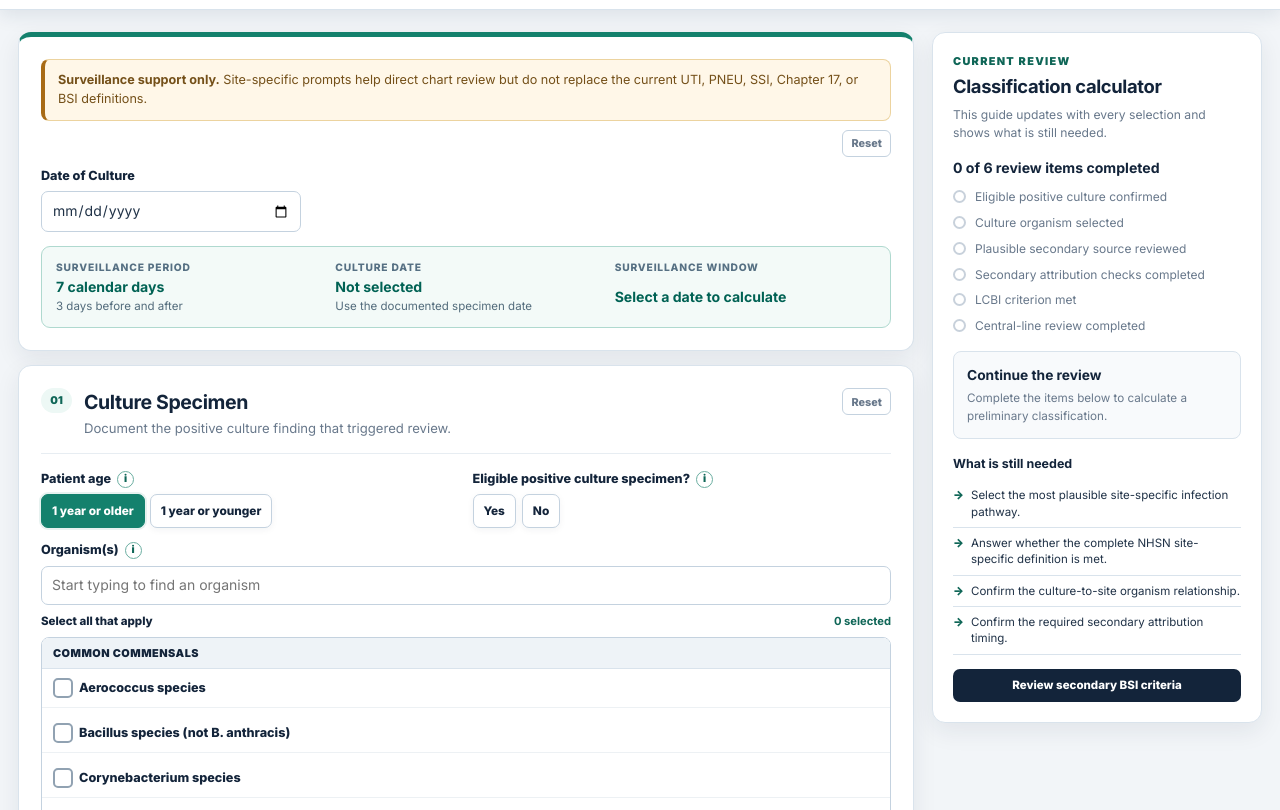
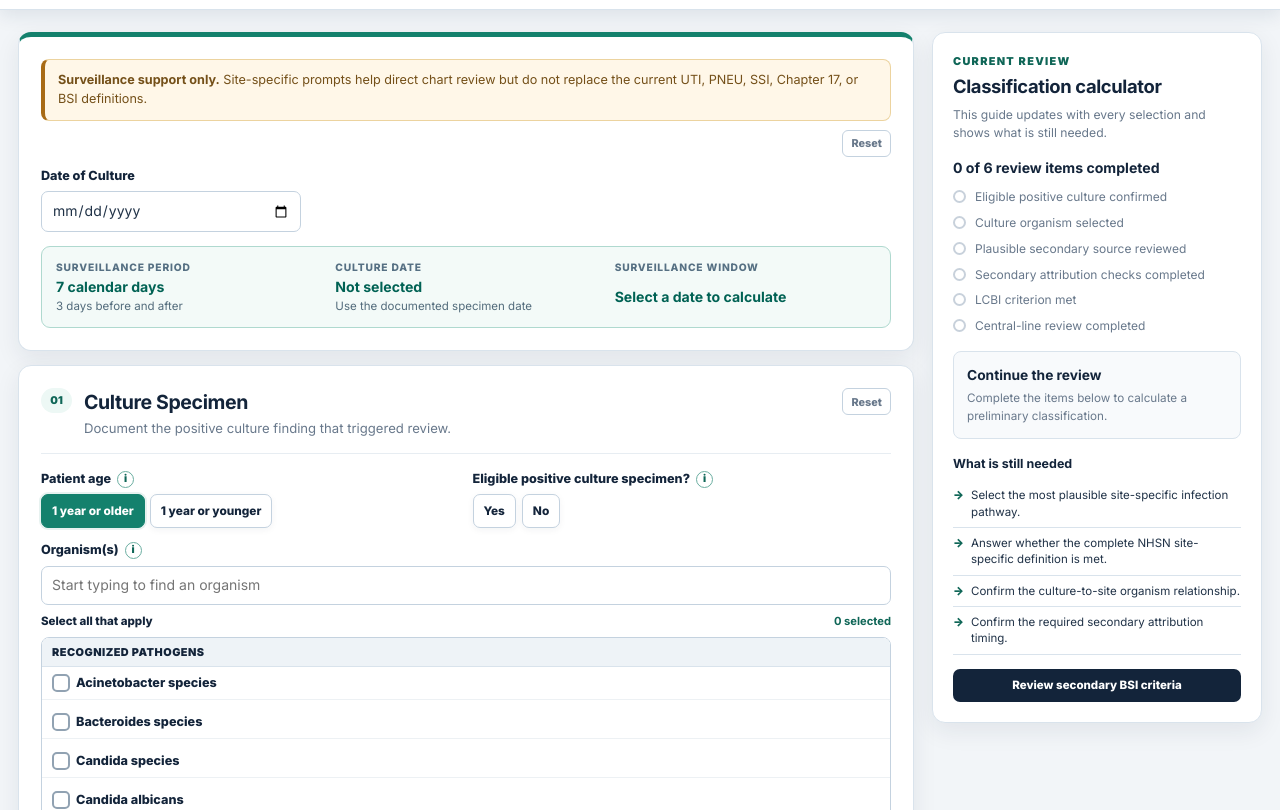
Before and after one commit to NurseChantel/CLABSI-NHSN-REVIEW, a plain HTML site: page index.html in a window 1280 px wide. Shown: the part 133-943 px from the top of the page. Drawn offline with Linux system fonts and the light colour scheme.

Commit message:
Reorder and compact organism list

```diff
--- a/index.html
+++ b/index.html
@@ -139,16 +139,6 @@
             <span class="selected-organisms-empty">No organisms selected</span>
           </div>
           <select id="organismName" class="visually-hidden" multiple tabindex="-1" aria-hidden="true">
-            <optgroup label="Common Commensals">
-              <option value="Aerococcus species">Aerococcus species</option>
-              <option value="Bacillus species (not B. anthracis)">Bacillus species (not B. anthracis)</option>
-              <option value="Corynebacterium species">Corynebacterium species</option>
-              <option value="Cutibacterium species">Cutibacterium species</option>
-              <option value="Micrococcus species">Micrococcus species</option>
-              <option value="Rhodococcus species">Rhodococcus species</option>
-              <option value="Staphylococcus, coagulase negative">Staphylococcus, coagulase negative</option>
-              <option value="Viridans group streptococci">Viridans group streptococci</option>
-            </optgroup>
             <optgroup label="Recognized pathogens">
               <option value="Acinetobacter species">Acinetobacter species</option>
               <option value="Bacteroides species">Bacteroides species</option>
@@ -172,6 +162,16 @@
               <option value="Stenotrophomonas maltophilia">Stenotrophomonas maltophilia</option>
               <option value="Streptococcus agalactiae">Streptococcus agalactiae</option>
               <option value="Streptococcus pneumoniae">Streptococcus pneumoniae</option>
+            </optgroup>
+            <optgroup label="Common Commensals">
+              <option value="Aerococcus species">Aerococcus species</option>
+              <option value="Bacillus species (not B. anthracis)">Bacillus species (not B. anthracis)</option>
+              <option value="Corynebacterium species">Corynebacterium species</option>
+              <option value="Cutibacterium species">Cutibacterium species</option>
+              <option value="Micrococcus species">Micrococcus species</option>
+              <option value="Rhodococcus species">Rhodococcus species</option>
+              <option value="Staphylococcus, coagulase negative">Staphylococcus, coagulase negative</option>
+              <option value="Viridans group streptococci">Viridans group streptococci</option>
             </optgroup>
           </select>
         </div>
--- a/style.css
+++ b/style.css
@@ -295,12 +295,12 @@ input[type="text"]:focus,input[type="date"]:focus,select:focus{border-color:var(
 .organism-selection-heading{display:flex;align-items:center;justify-content:space-between;gap:10px;margin:2px 0 7px;color:var(--navy);font-size:.72rem;font-weight:800}
 .organism-selection-heading strong{color:var(--green-dark);font-size:.7rem}
 .organism-checklist{max-height:270px;overflow-y:auto;border:1px solid var(--border-dark);border-radius:8px;background:#fff}
-.organism-checklist-group-title{position:sticky;top:0;z-index:1;padding:7px 11px;border-bottom:1px solid var(--border);background:#eef3f7;color:var(--navy);font-size:.68rem;font-weight:900;letter-spacing:.045em;text-transform:uppercase}
-.organism-checklist-option{display:flex;align-items:center;gap:10px;min-height:39px;padding:7px 11px;border-bottom:1px solid #edf1f4;color:var(--text);cursor:pointer}
+.organism-checklist-group-title{position:sticky;top:0;z-index:1;padding:6px 10px;border-bottom:1px solid var(--border);background:#eef3f7;color:var(--navy);font-size:.68rem;font-weight:900;letter-spacing:.045em;text-transform:uppercase}
+.organism-checklist-option{display:flex;align-items:center;gap:8px;min-height:33px;padding:4px 10px;border-bottom:1px solid #edf1f4;color:var(--text);cursor:pointer}
 .organism-checklist-option:last-child{border-bottom:0}
 .organism-checklist-option:hover{background:var(--green-soft)}
 .organism-checklist-option input{position:absolute;opacity:0;pointer-events:none}
-.organism-checkmark{display:grid;flex:0 0 auto;place-items:center;width:20px;height:20px;border:2px solid #91a2b2;border-radius:5px;background:#fff;color:transparent;font-size:.8rem;font-weight:900}
+.organism-checkmark{display:grid;flex:0 0 auto;place-items:center;width:18px;height:18px;border:2px solid #91a2b2;border-radius:5px;background:#fff;color:transparent;font-size:.75rem;font-weight:900}
 .organism-checklist-option:has(input:checked){background:var(--green-soft);color:var(--green-dark);font-weight:700}
 .organism-checklist-option input:checked + .organism-checkmark{border-color:var(--green);background:var(--green);color:#fff}
 .organism-checklist-option input:focus-visible + .organism-checkmark{outline:3px solid rgba(20,129,109,.22);outline-offset:2px}
```
